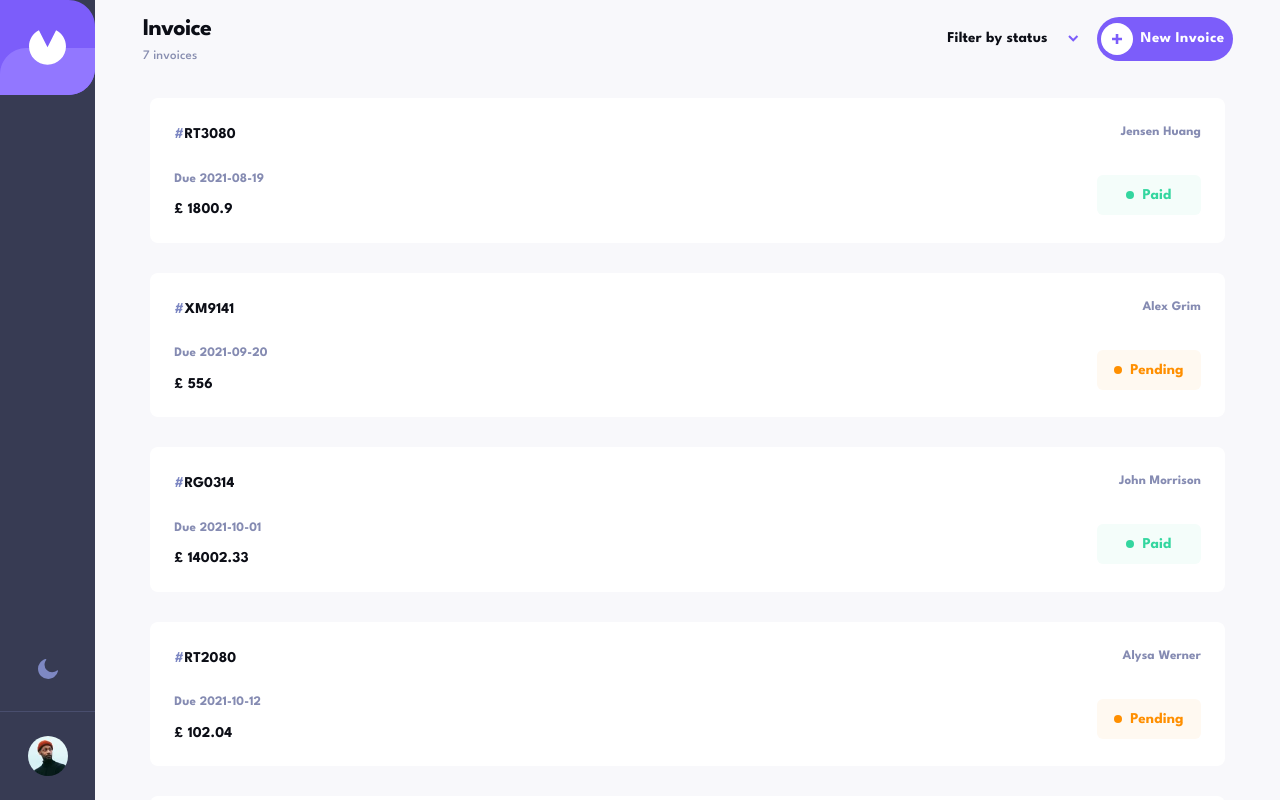
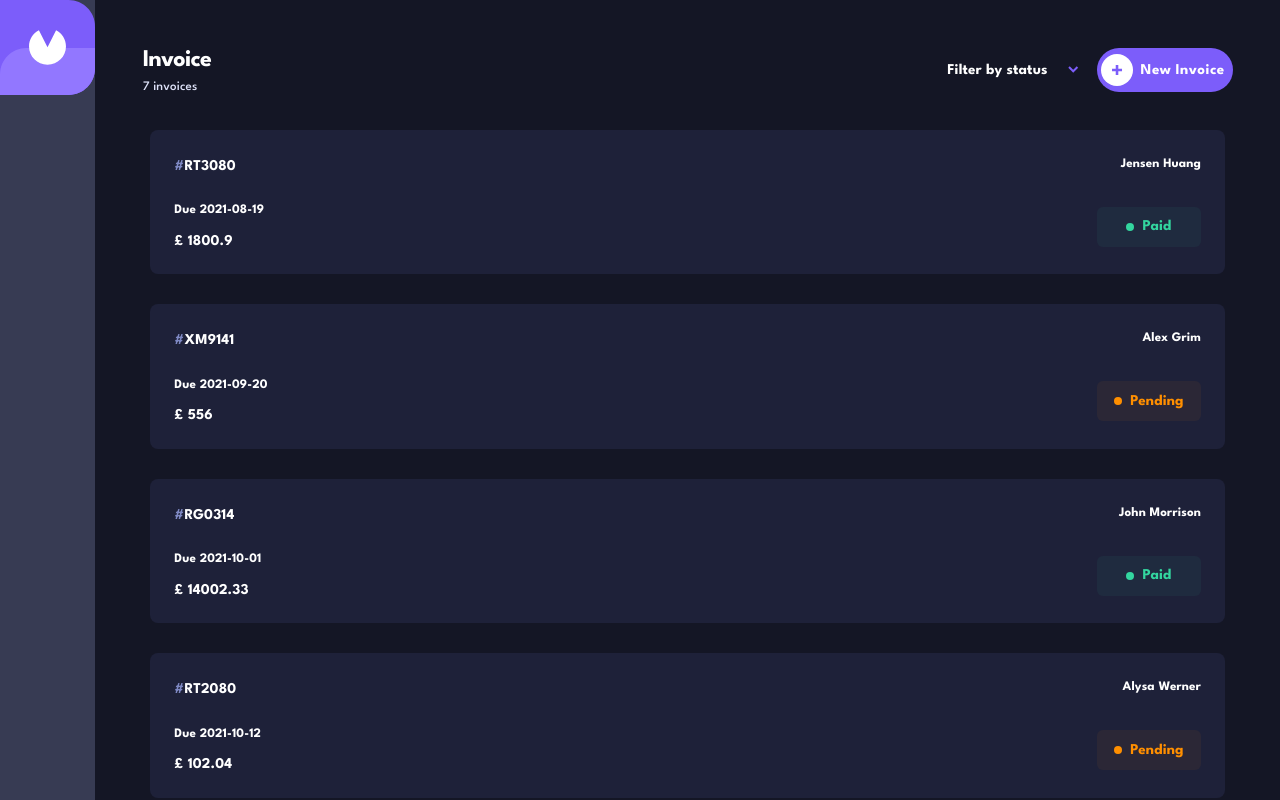
Before and after one commit to bilanoo/invoice, a Next.js app: page / in a window 1280 px wide. Shown: the top 800 px of the page. Built offline with nearby package versions, Linux system fonts and the light colour scheme.

Commit message:
bug: fixed bug with styling issues

```diff
--- a/src/app/_components/InvoiceNavbar/InvoiceNavbar.styles.tsx
+++ b/src/app/_components/InvoiceNavbar/InvoiceNavbar.styles.tsx
@@ -24,7 +24,7 @@ export const Container = styled(Box, {
   },
   "@media only screen and (min-width: 992px)": {
     "&": {
-      marginTop: `${availableInvoices ? "77px" : "0px"}`,
+      marginTop: `${availableInvoices ? "10px" : "0px"}`,
       paddingTop: "32px",
       alignSelf: "center",
       alignItems: "center",
--- a/src/app/_components/InvoicesDetail/InvoicesDetail.styles.tsx
+++ b/src/app/_components/InvoicesDetail/InvoicesDetail.styles.tsx
@@ -5,13 +5,13 @@ export const Container = styled(Box)(() => ({
     display: "flex",
     flexDirection: "column",
     height: "100%",
-    margin: "32px 24px 0 24px",
+    margin: "32px 24px 10px 24px",
     gap: "16px",
   },
   "@media only screen and (min-width: 992px)": {
     "&": {
       width: "100%",
-      margin: "32px 0 0 0",
+      margin: "32px 0 10px 0",
       padding: "0 55px 0 55px",
       gap: "30px",
     },
--- a/src/app/globals.css
+++ b/src/app/globals.css
@@ -4,9 +4,15 @@
 }
 
 #root {
+  @media only screen and (min-width: 483px) {
+    height: 100%;
+  }
+  @media only screen and (min-width: 992px) {
+    height: auto;
+  }
+
   font-family: "League Spartan", sans-serif;
   text-align: center;
-  height: 100%;
   width: 100%;
   margin: 0;
   padding: 0;
@@ -14,7 +20,12 @@
 
 html,
 body {
-  height: 100%;
+  @media only screen and (min-width: 483px) {
+    height: 100%;
+  }
+  @media only screen and (min-width: 992px) {
+    height: auto;
+  }
   width: 100%;
   margin: 0;
   padding: 0;
--- a/src/store/DarkOrLightModeSlice.tsx
+++ b/src/store/DarkOrLightModeSlice.tsx
@@ -9,7 +9,7 @@ interface DarkOrLightModeState {
 }
 
 const initialState: DarkOrLightModeState = {
-  value: "light",
+  value: "dark",
 };
 
 export const darkOrLightModeSlice = createSlice({
```
